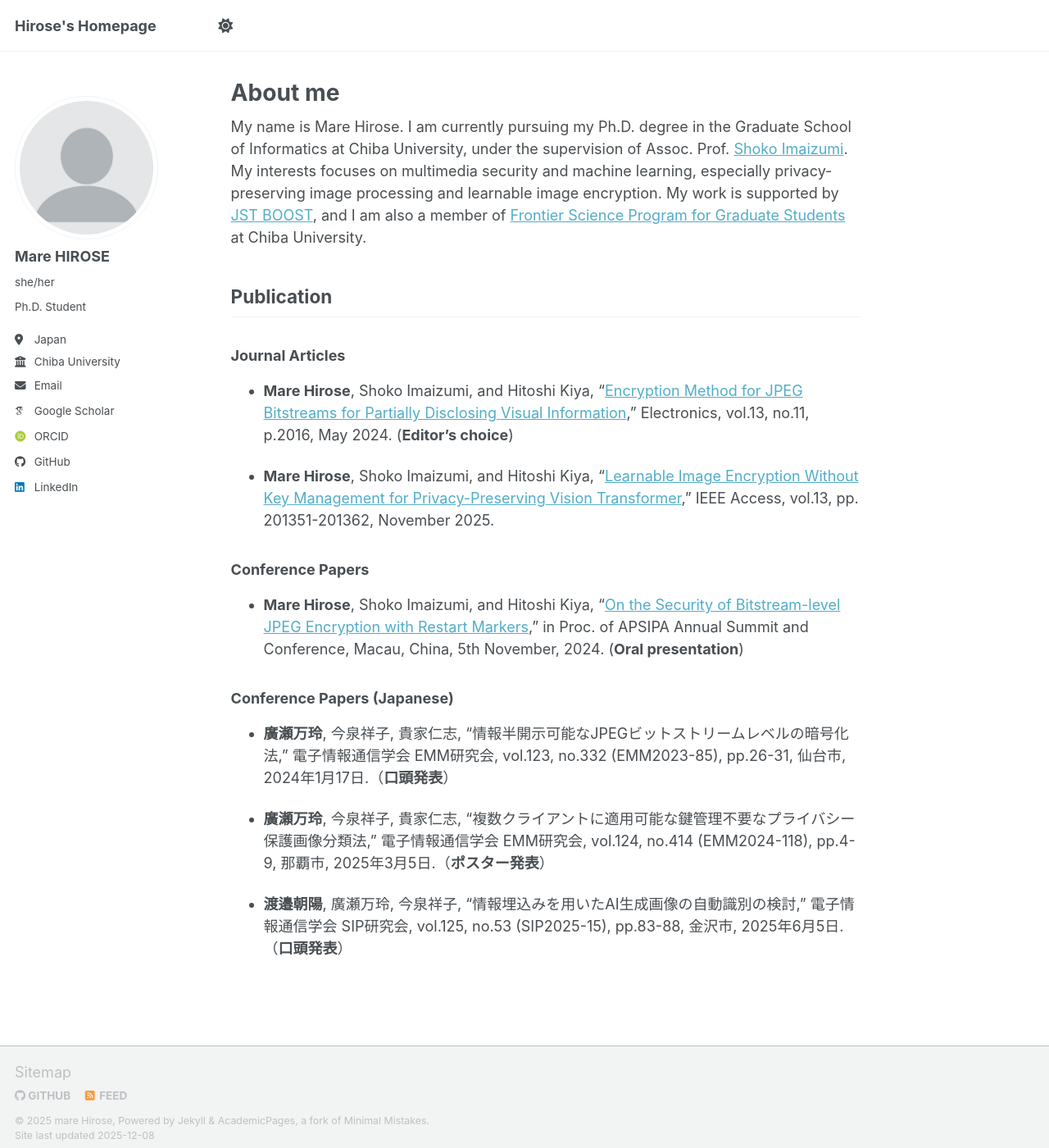
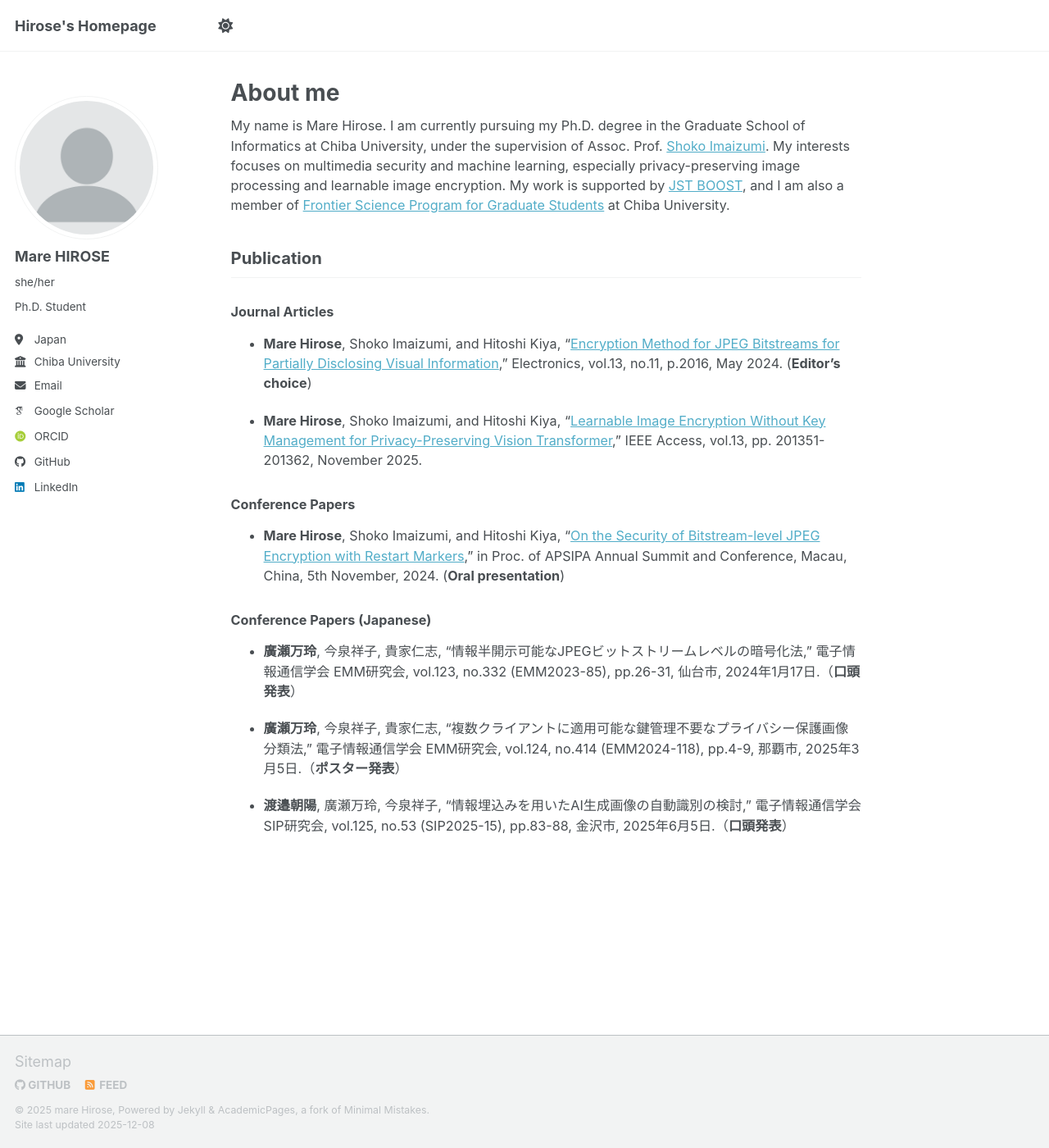
Before and after one commit to hirose-mare/.github.io, a Jekyll site: the page built from _pages/about.md, in a window 1280 px wide and 1400 px high. Shown: the whole window at 82% size. Built offline with Jekyll 4.4.1, drawn with Linux system fonts in a browser that asks for light colours; some web fonts are replaced; a script bundle is joined from its source files by our own code; library files that are not in the unit come from our copies.

Commit message:
Add custom CSS for smaller font size
Add custom CSS to reduce font size for specific elements.

```diff
--- a/_includes/head/custom.html
+++ b/_includes/head/custom.html
@@ -14,4 +14,14 @@
 <link rel="icon" href="/images/favicon.ico"/>
 <meta name="theme-color" content="#ffffff"/>
 
+<style>
+/* 本文の文字を少し小さくする */
+.page__content,
+.page__content p,
+.page__content li,
+.archive__item-excerpt {
+  font-size: 0.9rem;
+}
+</style>
+
 <!-- end custom head snippets -->
```
